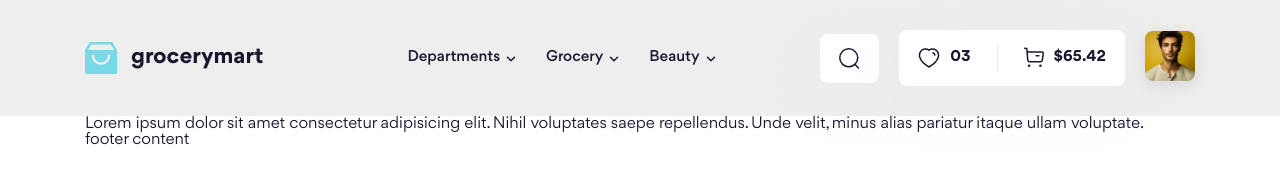
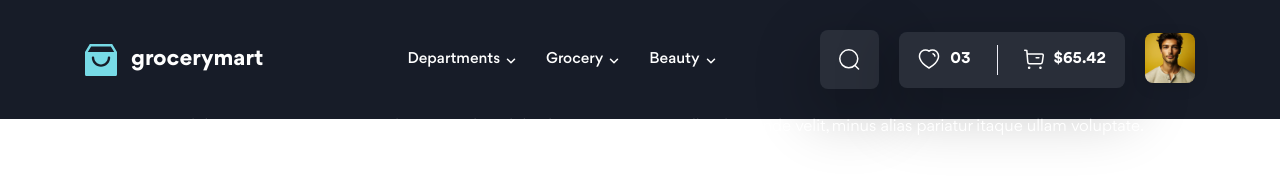
Before and after one commit to 11192023/project-8, a website: page index.html in a window 1280 px wide. Drawn offline with Linux system fonts and the light colour scheme.

Commit message:
how to make the inferface for the dark mode

```diff
--- a/index.html
+++ b/index.html
@@ -1,5 +1,5 @@
 <!DOCTYPE html>
-<html lang="en">
+<html lang="en" class="dark">
 <head>
     <meta charset="UTF-8">
     <meta name="viewport" content="width=device-width, initial-scale=1.0">
--- a/scss/_main.scss
+++ b/scss/_main.scss
@@ -1,3 +1,4 @@
 @use "./base";
+@use "./theme";
 @use "./layout";
 @use "./components";
--- a/scss/base/_base.scss
+++ b/scss/base/_base.scss
@@ -1,10 +1,7 @@
 *, ::before, ::after{
     box-sizing: border-box;
 }
-:root{
-    --text-color:#1A162E;
-    --icon-color: brightness(0) saturate(100%) invert(8%) sepia(16%) saturate(2698%) hue-rotate(212deg) brightness(94%) contrast(95%);
-}
+
 html{
     font-size:62.5%;
 }
--- a/scss/layout/_header.scss
+++ b/scss/layout/_header.scss
@@ -3,7 +3,7 @@
     align-items: center;
 }
 .header{
-    background-color: #EEEEEE;
+    background-color: var(--header-br-color);
     padding:30px 0;
 }
 .nav-top{
@@ -35,7 +35,7 @@
         justify-content: center;
         border-radius: 8px;
         background: var(--Secondary-Color-Background, #fff);
-        box-shadow: 0px 20px 60px 10px rgba(237, 237, 246, 0.20);
+        box-shadow: var(--box-shadow-group);
         padding:13px;
         margin-right:20px;
         gap:20px;
@@ -45,15 +45,18 @@
         gap:10px;
         cursor: pointer;
     }
+    &__btn--extra{
+        padding:6px;
+    }
     &__avatar{
         width:50px;
         height:50px;
         border-radius: 8px;
-        box-shadow: 0px 4px 14px 2px rgba(0, 0, 0, 0.08);
+        box-shadow: var(--box-shadow-avatar);
         cursor: pointer;
     }
     &__title{
-        color: var(--Secondary-Color-Secondary-1, #1A162E);
+        // color: var(--Secondary-Color-Secondary-1, #1A162E);
         /* Medium 15 */
         font-size: 1.5rem;
         font-weight: 700;
@@ -62,6 +65,6 @@
     &__separate{
         width: 1px;
         height: 30px;
-        background: var(--Secondary-Color-Secondary-4, #EDEDF6);
+        background: var(--br-separate, #EDEDF6);
     }
 }
--- /dev/null
+++ b/scss/theme/_dark.scss
@@ -0,0 +1,10 @@
+html.dark{
+    --text-color:#FFFFFF;
+    --icon-color:brightness(0) saturate(100%) invert(99%) sepia(3%) saturate(98%) hue-rotate(40deg) brightness(113%) contrast(100%);;
+    --header-br-color:#171C28;
+    --Secondary-Color-Secondary-1:#fff;
+    --Secondary-Color-Background:#292E39;
+    --box-shadow-avatar:0px 4px 14px 2px rgba(0, 0, 0, 0.08);
+    --br-separate:#EDEDF6;
+    --box-shadow-group:0px 20px 60px 10px rgba(0, 0, 0, 0.20);
+}
--- /dev/null
+++ b/scss/theme/_index.scss
@@ -0,0 +1,2 @@
+@forward "./light";
+@forward "./dark";
--- /dev/null
+++ b/scss/theme/_light.scss
@@ -0,0 +1,10 @@
+html{
+    --text-color:#1A162E;
+    --icon-color: brightness(0) saturate(100%) invert(8%) sepia(16%) saturate(2698%) hue-rotate(212deg) brightness(94%) contrast(95%);
+    --header-br-color:#EEEEEE;
+    --Secondary-Color-Secondary-1:#1A162E;
+    --Secondary-Color-Background:#fff;
+    --box-shadow-avatar:0px 4px 14px 2px rgba(0, 0, 0, 0.08);
+    --br-separate:#EDEDF6;
+    --box-shadow-group:0px 20px 60px 10px rgba(237, 237, 246, 0.20);
+}
--- a/template/header.html
+++ b/template/header.html
@@ -30,13 +30,13 @@
          </nav>
          <div class="top-act">
             <div class="top-act__group">
-                <button class="top-act__btn">
+                <button class="top-act__btn top-act__btn--extra">
                     <img src="./assets/icons/search.svg" alt="search" class="icon top-act__icon">
                 </button>
             </div>
             <div class="top-act__group">
                 <button class="top-act__btn">
-                    <img src="./assets/icons/heart.svg" alt="heart" class="top-act__icon">
+                    <img src="./assets/icons/heart.svg" alt="heart" class="icon top-act__icon">
                     <span class="top-act__title">03</span>
                 </button>
                 <div class="top-act__separate"></div>
```
Also changed, not shown: assets/css/styles.css, 1 other file.
